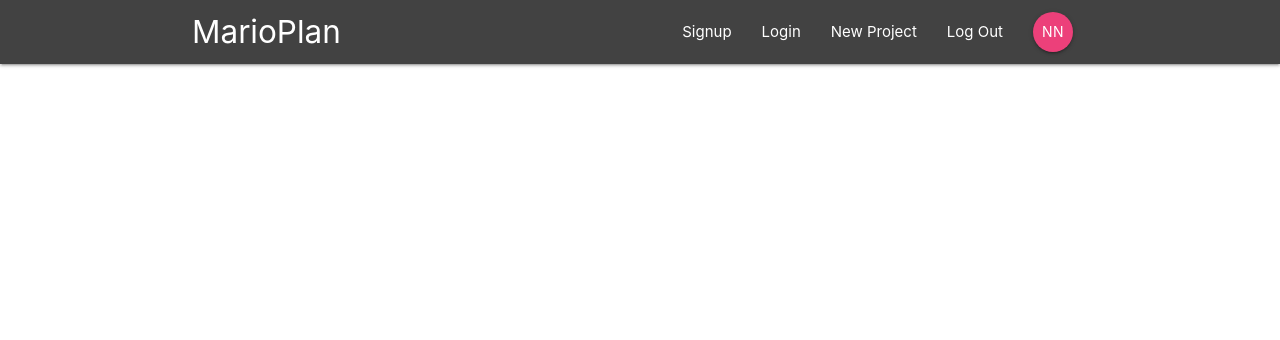
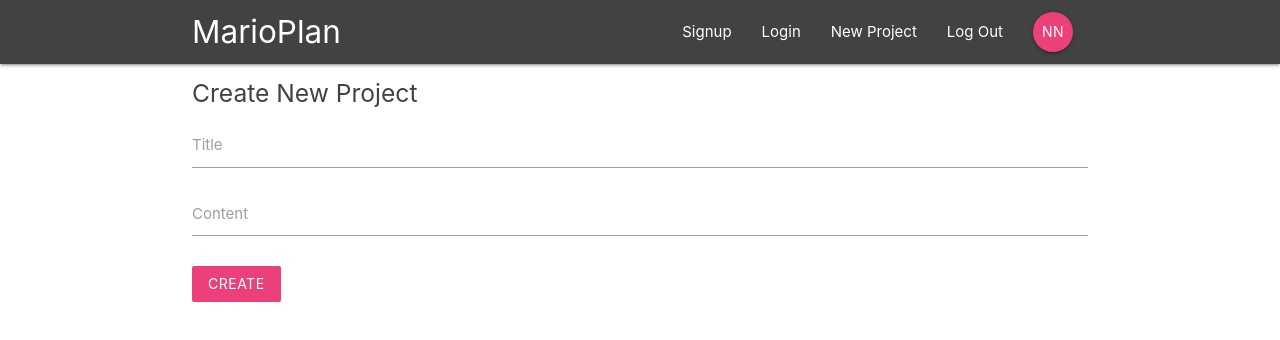
Before and after one commit to Aparus/react-redux-firebase, a React (Create React App) app: page /create in a window 1280 px wide. Shown: the top 340 px of the page. Built offline with nearby package versions, Linux system fonts and the light colour scheme.

Commit message:
9. Create Project Form Добавили еще одну форму  по образцу предыдущих. Единственное отличие - наличие textarea

```diff
--- a/src/App.js
+++ b/src/App.js
@@ -5,6 +5,7 @@
 import ProjectDetails from './components/projects/ProjectDetails'
 import SignIn from './components/auth/SignIn'
 import SignUp from './components/auth/SignUp'
+import CreateProject from './components/projects/CreateProject'
 
 class App extends Component {
     render() {
@@ -20,6 +21,7 @@
                         />
                         <Route path="/signin" component={SignIn} />
                         <Route path="/signup" component={SignUp} />
+                        <Route path="/create" component={CreateProject} />
                     </Switch>
                 </div>
             </BrowserRouter>
--- a/src/components/projects/CreateProject.js
+++ b/src/components/projects/CreateProject.js
@@ -0,0 +1,50 @@
+// SignIn , SignUp - оба классовые компоненты, потому что нам нужно отслеживать ввод пользователя
+import React, { Component } from 'react'
+
+class CreateProject extends Component {
+    state = {
+        title: '',
+        content: '',
+    }
+    handleChange = e => {
+        this.setState({ [e.target.id]: e.target.value })
+    }
+    handleSubmit = e => {
+        e.preventDefault()
+        console.log(this.state)
+    }
+    render() {
+        return (
+            <div className="container">
+                <form onSubmit={this.handleSubmit} className="white">
+                    <h5 className="grey-text text-darken-3">
+                        Create New Project
+                    </h5>
+                    <div className="input-field">
+                        <label htmlFor="title">Title</label>
+                        <input
+                            type="text"
+                            id="title"
+                            onChange={this.handleChange}
+                        />
+                    </div>
+                    <div className="input-field">
+                        <label htmlFor="content">Content</label>
+                        <textarea
+                            className="materialize-textarea"
+                            id="content"
+                            onChange={this.handleChange}
+                        />
+                    </div>
+                    <div className="input-field">
+                        <button className="btn pink lighten-1 z-depth-0">
+                            Create
+                        </button>
+                    </div>
+                </form>
+            </div>
+        )
+    }
+}
+
+export default CreateProject
```
